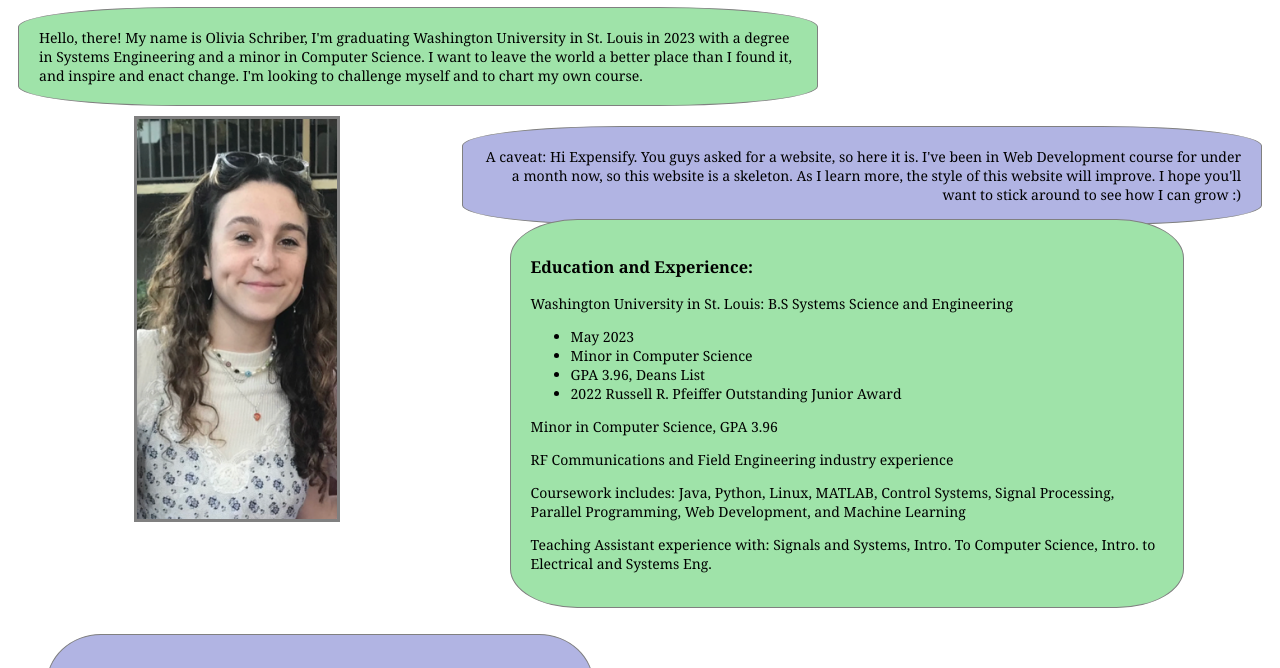
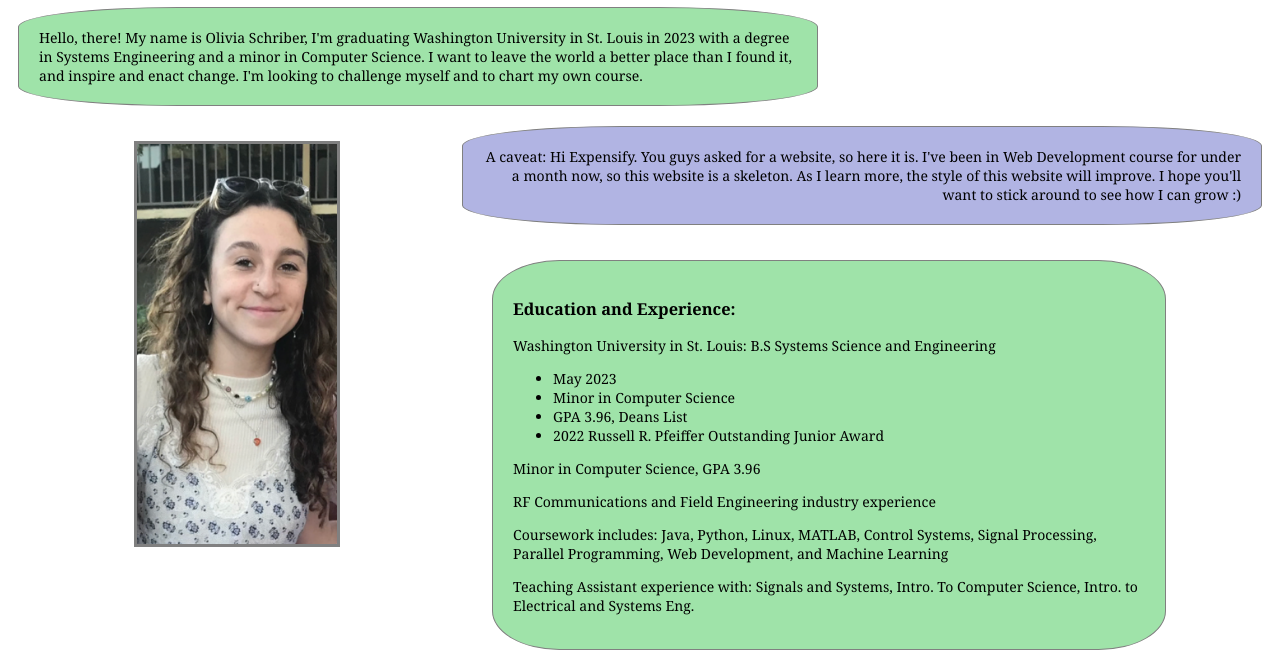
Before and after one commit to oliviaschriber/PersonalWebsite, a plain HTML site: page index.html in a window 1280 px wide. Shown: the part 76-744 px from the top of the page. Drawn offline with Linux system fonts and the light colour scheme.

Commit message:
Updated spacing

```diff
--- a/style.css
+++ b/style.css
@@ -36,22 +36,24 @@
 .picofme img{
     border:solid 3px gray;
     display:block;
+    float:left;
     text-align:center;
     margin-left: 10%;
+    margin-top:2%;
 }
 
 .maininfo{
     font-size:14px;
-    display:block;
-    float:right;
+    float:left;
     width:50%;
     background-color:#9FE3A9;
     font-family: Georgia, 'Times New Roman', Times, serif;
     border: solid 1px gray;
     padding:20px;
     border-radius: 10%;
-    margin-top:-24%;
-    margin-right:7%;
+    margin-top:2%;
+    margin-right:5%;
+    margin-left: 12%;
 }
 
 .projects{
@@ -65,8 +67,8 @@
     border-radius: 10%;
     margin-left:3%;
     margin-right:3%;
+    margin-bottom:2%;
     margin-top:2%;
-    margin-bottom:2%;
 }
 
 .additonalinfo{
```
